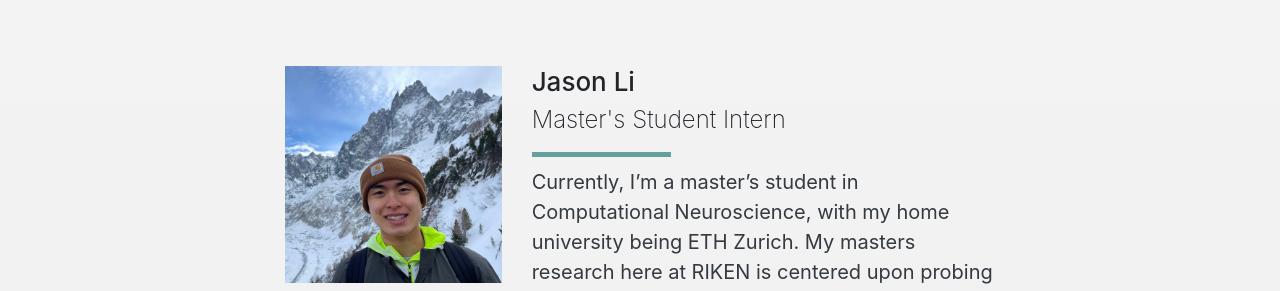
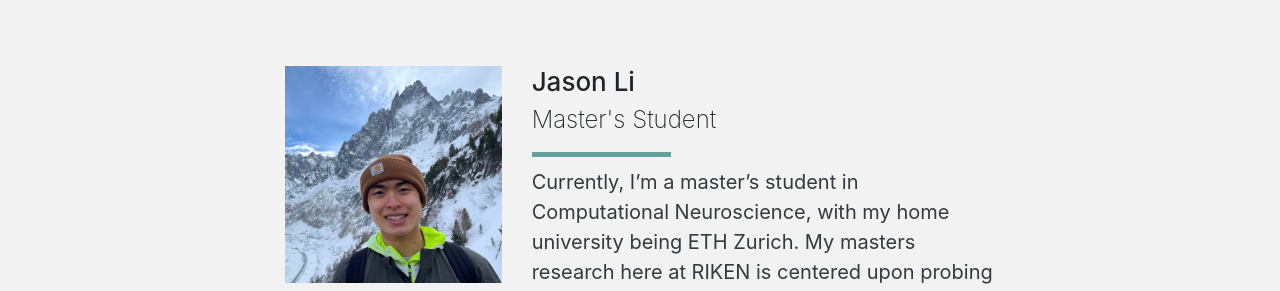
Before and after one commit to louiskang/group.github.io, a Jekyll site: the page built from index.html, in a window 1280 px wide and 900 px high, scrolled down 3012 px. Shown: the part 155-446 px from the top of the window. Built offline with Jekyll 4.4.1, drawn with Linux system fonts in a browser that asks for light colours; some web fonts are replaced.

Commit message:
Adjusted Jason's description

```diff
--- a/_data/team.yml
+++ b/_data/team.yml
@@ -102,7 +102,7 @@
     - "2024 update: PhD student at University College London"
 
 - name: Jason Li
-  role: Master's Student Intern
+  role: Master's Student
   photo: "/media/team-jason.jpg"
   about: Currently, I’m a master’s student in Computational Neuroscience, with my home university being ETH Zurich. My masters research here at RIKEN is centered upon probing aspects of episodic memory&mdash;such as the dynamics of schematic learning&mdash;through the use of Artificial Neural Networks. In my free time, I enjoy amateur photography, nearly every outdoor activity imaginable, and playing piano.
   email: jason.li@riken.jp
```
